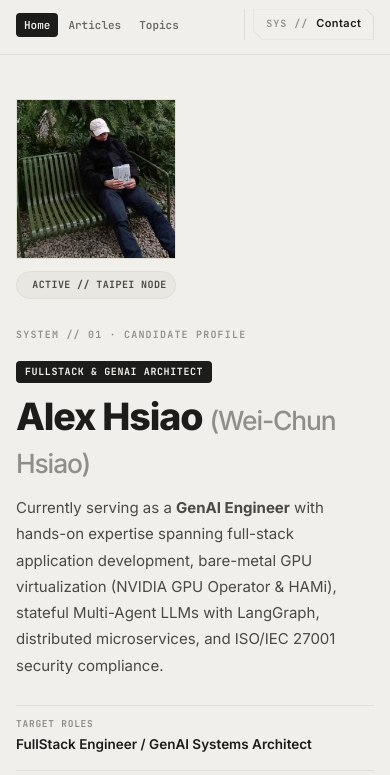
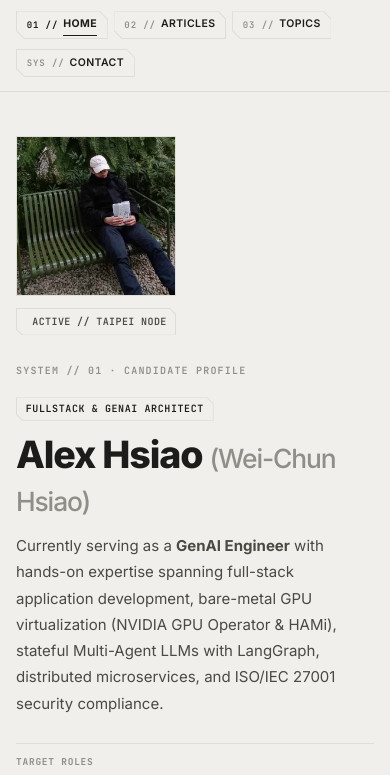
Before and after one commit to AlexTrinityBlock/dev-artisan-journal, an Astro site: page / in a window 390 px wide. Shown: the part 55-830 px from the top of the page. Built offline with nearby package versions, Linux system fonts and the light colour scheme; Astro itself is replaced by a stand-in of ours.

Commit message:
style: align header buttons and badges with dual-chamfer mono design tokens

```diff
--- a/src/components/Header.astro
+++ b/src/components/Header.astro
@@ -6,9 +6,9 @@ interface Props {
 const { currentPath = '/' } = Astro.props;
 
 const navItems = [
-  { href: '/', label: 'Home' },
-  { href: '/articles', label: 'Articles' },
-  { href: '/tags', label: 'Topics' },
+  { href: '/', label: 'HOME', tag: '01 //' },
+  { href: '/articles', label: 'ARTICLES', tag: '02 //' },
+  { href: '/tags', label: 'TOPICS', tag: '03 //' },
 ];
 ---
 
@@ -38,9 +38,13 @@ const navItems = [
             <li>
               <a
                 href={item.href}
-                class={`nav-link ${isActive ? 'active' : ''}`}
+                class={`mono-btn-chamfer header-nav-btn ${isActive ? 'active' : ''}`}
+                aria-current={isActive ? 'page' : undefined}
               >
-                {item.label}
+                <span class="chamfer-inner">
+                  <span class="btn-tag">{item.tag}</span>
+                  <span class="btn-label">{item.label}</span>
+                </span>
               </a>
             </li>
           );
@@ -52,7 +56,7 @@ const navItems = [
         <a href="mailto:q123717111@gmail.com" class="mono-btn-chamfer header-contact-btn" title="Send Email">
           <span class="chamfer-inner">
             <span class="btn-tag">SYS //</span>
-            <span class="btn-label">Contact</span>
+            <span class="btn-label">CONTACT</span>
           </span>
         </a>
       </div>
@@ -144,34 +148,26 @@ const navItems = [
   .site-nav {
     display: flex;
     align-items: center;
-    gap: 20px;
+    gap: 16px;
   }
 
   .nav-list {
     display: flex;
     align-items: center;
-    gap: 6px;
+    gap: 8px;
     list-style: none;
   }
 
-  .nav-link {
-    font-family: var(--mono-font-mono);
-    font-size: 12px;
-    font-weight: 600;
+  .header-nav-btn .chamfer-inner,
+  .header-contact-btn .chamfer-inner {
     padding: 6px 12px;
-    border-radius: var(--mono-tag-radius);
-    color: var(--mono-l3);
-    transition: all 0.15s ease;
+    font-size: 11px;
+    gap: 6px;
   }
 
-  .nav-link:hover {
-    color: var(--mono-ink);
-    background: var(--mono-bg-subtle);
-  }
-
-  .nav-link.active {
-    color: var(--mono-paper);
-    background: var(--mono-ink);
+  .header-nav-btn .btn-tag,
+  .header-contact-btn .btn-tag {
+    font-size: 9.5px;
   }
 
   .nav-actions {
@@ -179,40 +175,46 @@ const navItems = [
     align-items: center;
     gap: 8px;
     border-left: 0.7px solid var(--mono-grid);
-    padding-left: 16px;
+    padding-left: 14px;
   }
 
-  .header-contact-btn .chamfer-inner {
-    padding: 6px 12px;
-    font-size: 11px;
-  }
-
-  @media (max-width: 768px) {
+  @media (max-width: 820px) {
     .header-container {
       height: auto;
       padding-top: 14px;
       padding-bottom: 14px;
       flex-direction: column;
       align-items: flex-start;
-      gap: 12px;
+      gap: 14px;
     }
 
     .site-nav {
       width: 100%;
+      flex-wrap: wrap;
       justify-content: space-between;
+      gap: 10px;
     }
 
     .nav-list {
-      gap: 2px;
+      flex-wrap: wrap;
+      gap: 6px;
     }
 
-    .nav-link {
-      padding: 5px 8px;
-      font-size: 11px;
+    .header-nav-btn .chamfer-inner,
+    .header-contact-btn .chamfer-inner {
+      padding: 5px 10px;
+      font-size: 10.5px;
+      gap: 5px;
+    }
+
+    .header-nav-btn .btn-tag,
+    .header-contact-btn .btn-tag {
+      font-size: 9px;
     }
 
     .nav-actions {
-      padding-left: 8px;
+      padding-left: 0;
+      border-left: none;
     }
   }
 </style>
--- a/src/pages/index.astro
+++ b/src/pages/index.astro
@@ -140,15 +140,19 @@ const certifications = [
             />
           </div>
           <div class="status-indicator-badge">
-            <span class="status-dot"></span>
-            <span>ACTIVE // TAIPEI NODE</span>
+            <span class="chamfer-inner">
+              <span class="status-dot"></span>
+              <span>ACTIVE // TAIPEI NODE</span>
+            </span>
           </div>
         </div>
 
         <div class="profile-hero-content">
           <div class="profile-meta-top">
             <span class="card-tag">SYSTEM // 01 · CANDIDATE PROFILE</span>
-            <span class="role-pill">FULLSTACK &amp; GENAI ARCHITECT</span>
+            <span class="role-pill">
+              <span class="chamfer-inner">FULLSTACK &amp; GENAI ARCHITECT</span>
+            </span>
           </div>
 
           <h1 class="profile-name">Alex Hsiao <span class="profile-alias">(Wei-Chun Hsiao)</span></h1>
@@ -300,7 +304,9 @@ const certifications = [
               <span class="entry-period">NOV 2025 – PRESENT</span>
               <span class="entry-company">Tatung System Technologies Inc. (Tatung World Tech)</span>
               <span class="entry-location">Zhongshan Dist., Taipei</span>
-              <span class="entry-role">GenAI Engineer / AI Engineer</span>
+              <span class="entry-role">
+                <span class="chamfer-inner">GenAI Engineer / AI Engineer</span>
+              </span>
             </div>
             <div class="entry-content">
               <ul class="entry-bullets">
@@ -324,7 +330,9 @@ const certifications = [
               <span class="entry-period">MAR 2025 – NOV 2025 (9 MOS)</span>
               <span class="entry-company">National Institute of Cyber Security (NICS)</span>
               <span class="entry-location">Zhongzheng Dist., Taipei</span>
-              <span class="entry-role">Software Engineer</span>
+              <span class="entry-role">
+                <span class="chamfer-inner">Software Engineer</span>
+              </span>
             </div>
             <div class="entry-content">
               <ul class="entry-bullets">
@@ -347,7 +355,9 @@ const certifications = [
               <span class="entry-period">JUN 2024 – MAR 2025 (10 MOS)</span>
               <span class="entry-company">Cloud Service Provider (Agency)</span>
               <span class="entry-location">Nangang Dist., Taipei</span>
-              <span class="entry-role">Project Engineer / Software Engineer</span>
+              <span class="entry-role">
+                <span class="chamfer-inner">Project Engineer / Software Engineer</span>
+              </span>
             </div>
             <div class="entry-content">
               <ul class="entry-bullets">
@@ -371,7 +381,9 @@ const certifications = [
               <span class="entry-period">SEP 2021 – OCT 2023 (2 YRS 2 MOS)</span>
               <span class="entry-company">Information Security Lab, NCYU CSIE</span>
               <span class="entry-location">Chiayi City, Taiwan</span>
-              <span class="entry-role">Master's Researcher &amp; Project Assistant</span>
+              <span class="entry-role">
+                <span class="chamfer-inner">Master's Researcher &amp; Project Assistant</span>
+              </span>
             </div>
             <div class="entry-content">
               <ul class="entry-bullets">
@@ -395,7 +407,9 @@ const certifications = [
               <span class="entry-period">DEC 2019 – MAR 2020 (4 MOS)</span>
               <span class="entry-company">Ticrown Asset Management Ltd.</span>
               <span class="entry-location">Daliao Dist., Kaohsiung City</span>
-              <span class="entry-role">PHP Assistant Engineer / Web Designer</span>
+              <span class="entry-role">
+                <span class="chamfer-inner">PHP Assistant Engineer / Web Designer</span>
+              </span>
             </div>
             <div class="entry-content">
               <ul class="entry-bullets">
@@ -567,20 +581,41 @@ const certifications = [
 
   .status-indicator-badge {
     display: inline-flex;
+    padding: 0.7px;
+    background-color: var(--mono-grid);
+    clip-path: polygon(
+      0 0,
+      calc(100% - 6px) 0,
+      100% 6px,
+      100% 100%,
+      6px 100%,
+      0 calc(100% - 6px)
+    );
+    width: 100%;
+  }
+
+  .status-indicator-badge .chamfer-inner {
+    display: inline-flex;
     align-items: center;
     justify-content: center;
     gap: 7px;
+    width: 100%;
     font-family: var(--mono-font-mono);
     font-size: 10px;
-    font-weight: 700;
+    font-weight: 600;
     color: var(--mono-l2);
-    background: var(--mono-bg-subtle);
-    border: 0.7px solid var(--mono-grid);
+    background: var(--mono-paper);
     padding: 5px 12px;
-    border-radius: var(--mono-pill-radius);
+    clip-path: polygon(
+      0 0,
+      calc(100% - 6px) 0,
+      100% 6px,
+      100% 100%,
+      6px 100%,
+      0 calc(100% - 6px)
+    );
     white-space: nowrap;
     letter-spacing: 0.04em;
-    width: 100%;
   }
 
   .status-dot {
@@ -606,13 +641,36 @@ const certifications = [
   }
 
   .role-pill {
+    display: inline-flex;
+    padding: 0.7px;
+    background-color: var(--mono-grid);
+    clip-path: polygon(
+      0 0,
+      calc(100% - 6px) 0,
+      100% 6px,
+      100% 100%,
+      6px 100%,
+      0 calc(100% - 6px)
+    );
+  }
+
+  .role-pill .chamfer-inner {
+    display: inline-flex;
+    align-items: center;
     font-family: var(--mono-font-mono);
     font-size: 10px;
-    font-weight: 700;
-    color: var(--mono-paper);
-    background: var(--mono-ink);
+    font-weight: 600;
+    color: var(--mono-ink);
+    background: var(--mono-paper);
     padding: 3px 9px;
-    border-radius: var(--mono-tag-radius);
+    clip-path: polygon(
+      0 0,
+      calc(100% - 6px) 0,
+      100% 6px,
+      100% 100%,
+      6px 100%,
+      0 calc(100% - 6px)
+    );
     letter-spacing: 0.06em;
   }
 
@@ -1004,16 +1062,41 @@ const certifications = [
     margin-bottom: 10px;
   }
 
+  /* Dual-Chamfer Entry Role Badge (0.7px --mono-grid hairline & 45° cuts) */
   .entry-role {
-    display: inline-block;
+    display: inline-flex;
+    padding: 0.7px;
+    background-color: var(--mono-grid);
+    clip-path: polygon(
+      0 0,
+      calc(100% - 6px) 0,
+      100% 6px,
+      100% 100%,
+      6px 100%,
+      0 calc(100% - 6px)
+    );
+    width: fit-content;
+  }
+
+  .entry-role .chamfer-inner {
+    display: inline-flex;
+    align-items: center;
     font-family: var(--mono-font-mono);
     font-size: 10px;
-    font-weight: 700;
-    color: var(--mono-paper);
-    background: var(--mono-ink);
+    font-weight: 600;
+    color: var(--mono-ink);
+    background: var(--mono-paper);
     padding: 3px 8px;
-    border-radius: var(--mono-tag-radius);
-    width: fit-content;
+    clip-path: polygon(
+      0 0,
+      calc(100% - 6px) 0,
+      100% 6px,
+      100% 100%,
+      6px 100%,
+      0 calc(100% - 6px)
+    );
+    letter-spacing: 0.04em;
+    white-space: nowrap;
   }
 
   .entry-bullets {
--- a/src/styles/tokens.css
+++ b/src/styles/tokens.css
@@ -205,7 +205,7 @@ a.chamfer-card:hover {
   font-weight: 600;
   padding: 3px 8px;
   border-radius: var(--mono-tag-radius);
-  background: var(--mono-bg-subtle);
+  background: var(--mono-paper);
   border: 0.7px solid var(--mono-grid);
   color: var(--mono-l2);
 }
@@ -304,8 +304,22 @@ a.chamfer-card:hover {
 }
 
 .mono-btn-chamfer:hover .btn-label::after,
-.btn-chamfer:hover .btn-label::after {
+.btn-chamfer:hover .btn-label::after,
+.mono-btn-chamfer.active .btn-label::after,
+.btn-chamfer.active .btn-label::after {
   transform: scaleX(1);
+}
+
+.mono-btn-chamfer.active .btn-label,
+.btn-chamfer.active .btn-label {
+  color: var(--mono-ink);
+  font-weight: 700;
+}
+
+.mono-btn-chamfer.active .btn-tag,
+.btn-chamfer.active .btn-tag {
+  color: var(--mono-ink);
+  font-weight: 700;
 }
 
 .mono-btn-chamfer:active,
```
Also changed, not shown: src/components/ArticleCard.astro (+6 -5 lines).
